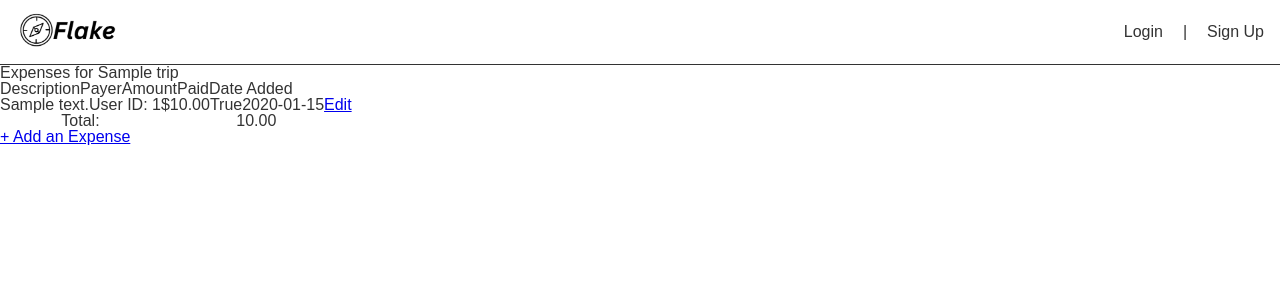
After one commit to CdreKaputt/CSPB-3308-Team-4-Project, a Flask app: page /expenses/1 in a window 1280 px wide. The commit adds this page. Shown: the top 300 px of the page. Run offline with Flask 3, Linux system fonts and the light colour scheme; tables that the repository leaves empty hold one stand-in row (values such as "Sample post"); some libraries are stand-ins or nearby versions.

Commit message:
Begin Expense routes and templates, updated login to add username and id to session['user'] key, dashboard now displaying actual trips from db not dummy list

```diff
--- a/backend/app/__init__.py
+++ b/backend/app/__init__.py
@@ -11,10 +11,11 @@ def create_app(config_name="default"):
     migrate.init_app(app, db)
     csrf.init_app(app)
 
-    from .routes import auth_bp, main_bp
+    from .routes import auth_bp, main_bp, expenses_bp
 
     app.register_blueprint(auth_bp)
     app.register_blueprint(main_bp)
+    app.register_blueprint(expenses_bp, url_prefix='/expenses')
 
     @app.errorhandler(404)
     def not_found(e):
--- a/backend/app/routes/__init__.py
+++ b/backend/app/routes/__init__.py
@@ -1,2 +1,3 @@
 from .auth_routes import auth_bp as auth_bp
 from .main_routes import main_bp as main_bp
+from .expense_routes import expenses_bp as expenses_bp
--- a/backend/app/routes/auth_routes.py
+++ b/backend/app/routes/auth_routes.py
@@ -19,8 +19,8 @@ def login():
         if not user or not check_password_hash(user.password_digest, password):
             flash("Invalid username or password.", "error")
             return render_template("login.html")
-        # Store the username in the session to keep the user logged in
-        session["user"] = user.username
+        # Store the username and id in the session to keep the user logged in
+        session["user"] = { "username": user.username, "id": user.id }
         return redirect(url_for("main.dashboard"))
 
     # GET: render the empty login form
--- /dev/null
+++ b/backend/app/routes/expense_routes.py
@@ -0,0 +1,73 @@
+from flask import Blueprint, render_template, redirect, url_for, flash, session, request, abort
+from app.extensions import db
+from app.models import Expense, Trip, User
+from decimal import Decimal
+
+
+expenses_bp = Blueprint("expenses", __name__)
+
+# return expense list for a given trip_id
+@expenses_bp.route('/<int:trip_id>', methods=['GET'])
+def trip_expenses(trip_id):
+
+    # make sure trip exists
+    trip = db.session.get(Trip, trip_id)
+    if not trip:
+        abort(404)
+
+    expenses = trip.expenses
+    total = 0
+    for exp in expenses:
+        total += exp.amount
+
+    # passing trip to expense index because we can use trip.expenses association
+    return render_template('expenses_index.html', trip=trip, expenses=expenses, total=total)
+
+@expenses_bp.route("/<int:trip_id>/new", methods=['GET', 'POST'])
+def new_expense(trip_id):
+
+    # make sure trip exists
+    trip = db.session.get(Trip, trip_id)
+    if not trip:
+        abort(404)
+
+    if request.method == "POST":
+        description = request.form.get("description")
+        amount_str = request.form.get("amount")
+        payer_id = request.form.get("payer_id")
+        is_paid = request.form.get("is_paid")
+
+        # make sure amount is Decimal not string
+        amount = Decimal(amount_str)
+
+        new_exp = Expense(
+            trip_id=trip_id,
+            payer_id=int(payer_id),
+            amount=amount,
+            description=description,
+            is_paid=bool(is_paid)
+        )
+        db.session.add(new_exp)
+        db.session.commit()
+
+        return redirect(url_for("expense.trip_expenses", trip_id=trip_id))
+
+    return render_template("new_expense_form.html", trip_id=trip_id)
+
+@expenses_bp.route('/edit/<int:expense_id>', methods=['GET', 'POST'])
+def edit_expense(expense_id):
+
+    # expense = db.session.get(Expense, expense_id)
+    # if not expense:
+    #     abort(404)
+
+    # if request.method == 'POST':
+    #     description = request.form.get("description")
+    #     amount_str = request.form.get("amount")
+    #     payer_id = request.form.get("payer_id")
+    #     is_paid = request.form.get("is_paid")
+
+    #     amount = Decimal(amount_str)
+
+    #     expense.
+    return "expense banana"
--- a/backend/app/templates/dashboard.html
+++ b/backend/app/templates/dashboard.html
@@ -18,10 +18,10 @@
                 {% for trip in trips %}
                     <div class="trip-index-item">
                         <div class="trip-info">
-                            <h3 class="trip-name">{{trip.name}}</h3>
+                            <h3 class="trip-name">{{trip.trip_name}}</h3>
                             <div class="trip-details">
-                                <span>Departure Date: {{ trip.departure_date }}</span>
-                                <span>{{ trip.party_size }} members</span>
+                                <span>Departure Date: {{ trip.start_date }}</span>
+                                <!-- <span>{{ trip.party_size }} members</span> -->
                             </div>
                         </div>
                         <a class="nav-link" href="">View Details →</a>
--- /dev/null
+++ b/backend/app/templates/expenses_index.html
@@ -0,0 +1,45 @@
+{% extends "home.html" %}
+
+{% block content %}
+
+<div class="expense-continer">
+    <h2>Expenses for {{ trip.trip_name }}</h2>
+
+    <table class="expense-table">
+        <thead>
+            <tr>
+                <tr>Description</tr>
+                <tr>Payer</tr>
+                <tr>Amount</tr>
+                <tr>Paid</tr>
+                <tr>Date Added</tr>
+            </tr>
+        </thead>
+        <tbody>
+            {% for exp in expenses %}
+            <tr>
+                <td>{{ exp.description }}</td>
+                <td>User ID: {{ exp.payer_id }}</td>
+                <td>${{ exp.amount }}</td>
+                <td>{{ exp.is_paid }}</td>
+                <td>{{ exp.created_at.strftime('%Y-%m-%d') }}</td>
+                <td><a href="{{ url_for('expenses.edit_expense', expense_id=exp.id)}}">Edit</a></td>
+            </tr>
+            {% else %}
+                <tr>No expences for this trip yet.</tr>
+            {% endfor %}
+        </tbody>
+        <tfoot>
+            <tr>
+                <th colspan="2">Total: </th>
+                <th colspan="4">{{ total }}</th>
+            </tr>
+        </tfoot>
+    </table>
+
+    <div class="add-expense-button">
+        <a href="{{ url_for('expenses.new_expense', trip_id=trip.id) }}">+ Add an Expense</a>
+    </div>
+</div>
+
+{% endblock %}
--- a/backend/app/templates/home.html
+++ b/backend/app/templates/home.html
@@ -17,7 +17,7 @@
             <div class="nav-auth">
                 {% if session.get('user') %}
                     <div class="user-dropdown">
-                        <span class="nav-welcome-message">Welcome, {{ session['user'] }}!</span>
+                        <span class="nav-welcome-message">Welcome, {{ session['user']['username'] }}!</span>
                         <div class="user-icon">
                             <i class='far fa-user-circle'></i>
                         </div>
```
Also changed, not shown: backend/app/routes/main_routes.py (+14 -1 lines).
